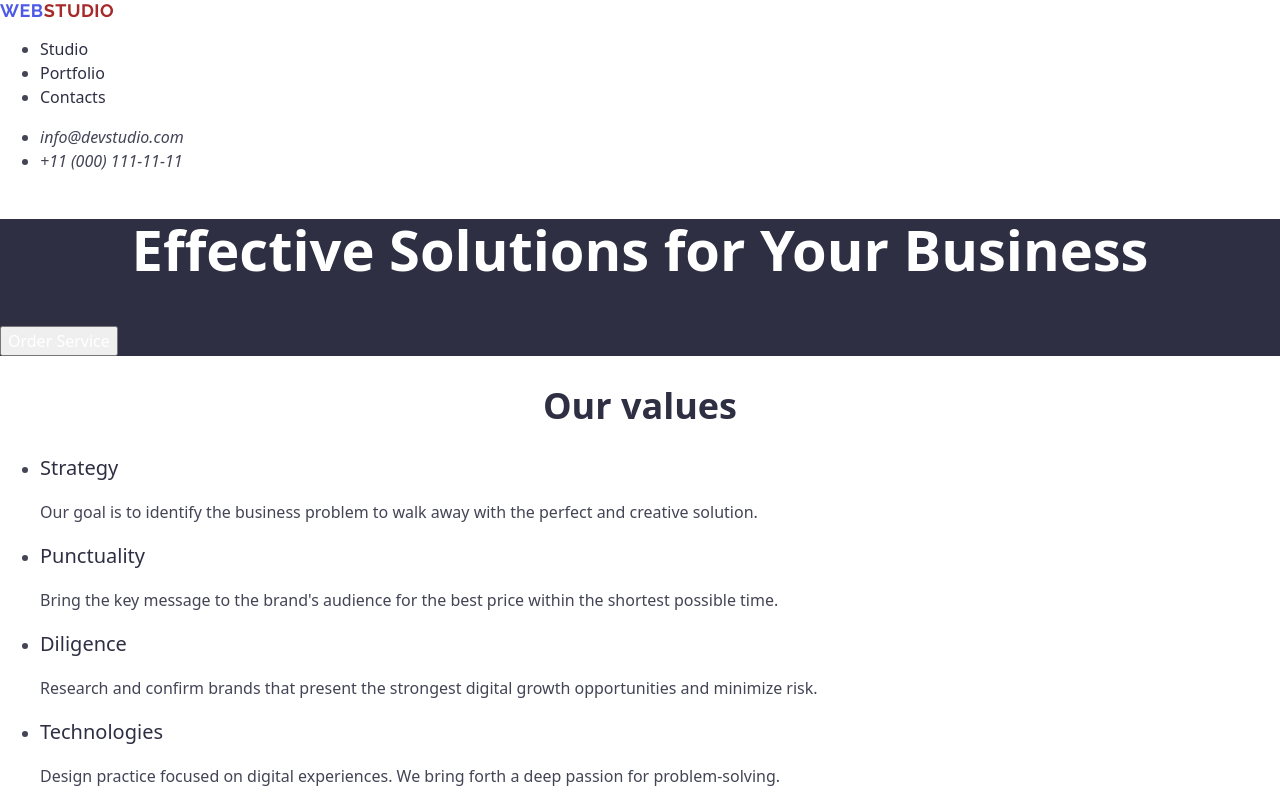
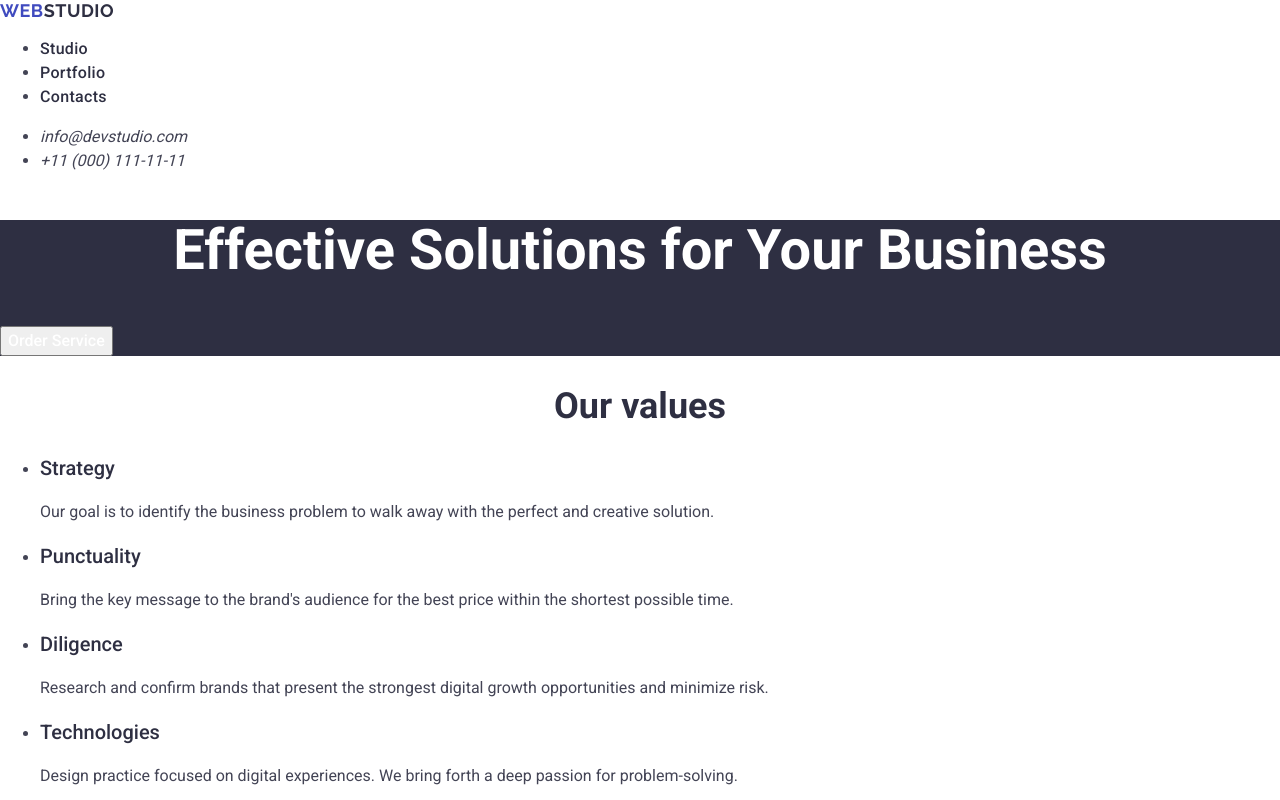
Before and after one commit to maugojaata/goit-markup-hw-02, a plain HTML site: page index.html in a window 1280 px wide. Shown: the top 800 px of the page. Drawn offline with nearby package versions, Linux system fonts and the light colour scheme.

Commit message:
poprawki dla header i body

```diff
--- a/css/styles.css
+++ b/css/styles.css
@@ -1,6 +1,7 @@
 body {
-  font-family: "Roboto", "Arial", "Verdana" sans-serif;
+  font-family: "Roboto", sans-serif;
   color: #434455;
+  background-color: #ffffff;
 }
 
 .headers {
@@ -20,10 +21,10 @@ body {
   text-decoration: none;
 }
 .interactive:hover {
-  color: brown;
+  color: #404bbf;
 }
 .interactive:focus {
-  color: brown;
+  color: #404bbf;
 }
 .pointer {
   cursor: pointer;
@@ -35,16 +36,19 @@ body {
   line-height: 1.16667;
   letter-spacing: 0.03em;
   text-transform: uppercase;
+  color: #4d5ae5;
+  line-height: 1.17;
+}
+.studio-span {
   color: #2e2f42;
 }
-.web-span {
-  color: #4d5ae5;
-}
+
 .nav-header {
   font-weight: 500;
   font-size: 16px;
   line-height: 1.5;
   color: #2e2f42;
+  letter-spacing: 0.02em;
 }
 .address-links {
   font-weight: 400;
--- a/index.html
+++ b/index.html
@@ -21,15 +21,17 @@
     <header>
       <nav>
         <a class="interactive logo" href="./index.html"
-          ><span class="web-span">Web</span>Studio</a
+          >Web<span class="studio-span">Studio</span></a
         >
         <ul>
-          <li><a class="interactive nav-header" href="/studio">Studio</a></li>
           <li>
-            <a class="interactive nav-header" href="/portfolio">Portfolio</a>
+            <a class="interactive nav-header" href="./index.html">Studio</a>
           </li>
           <li>
-            <a class="interactive nav-header" href="/contacts">Contacts</a>
+            <a class="interactive nav-header" href="">Portfolio</a>
+          </li>
+          <li>
+            <a class="interactive nav-header" href="">Contacts</a>
           </li>
         </ul>
       </nav>
@@ -210,7 +212,7 @@
     </main>
     <footer class="footer">
       <a class="interactive footer-logo" href="./index.html"
-        ><span class="web-span">Web</span>Studio</a
+        >Web<span class="studio-span">Studio</span></a
       >
       <p class="footer-text">
         Increase the flow of customers and sales for your business with digital
```
